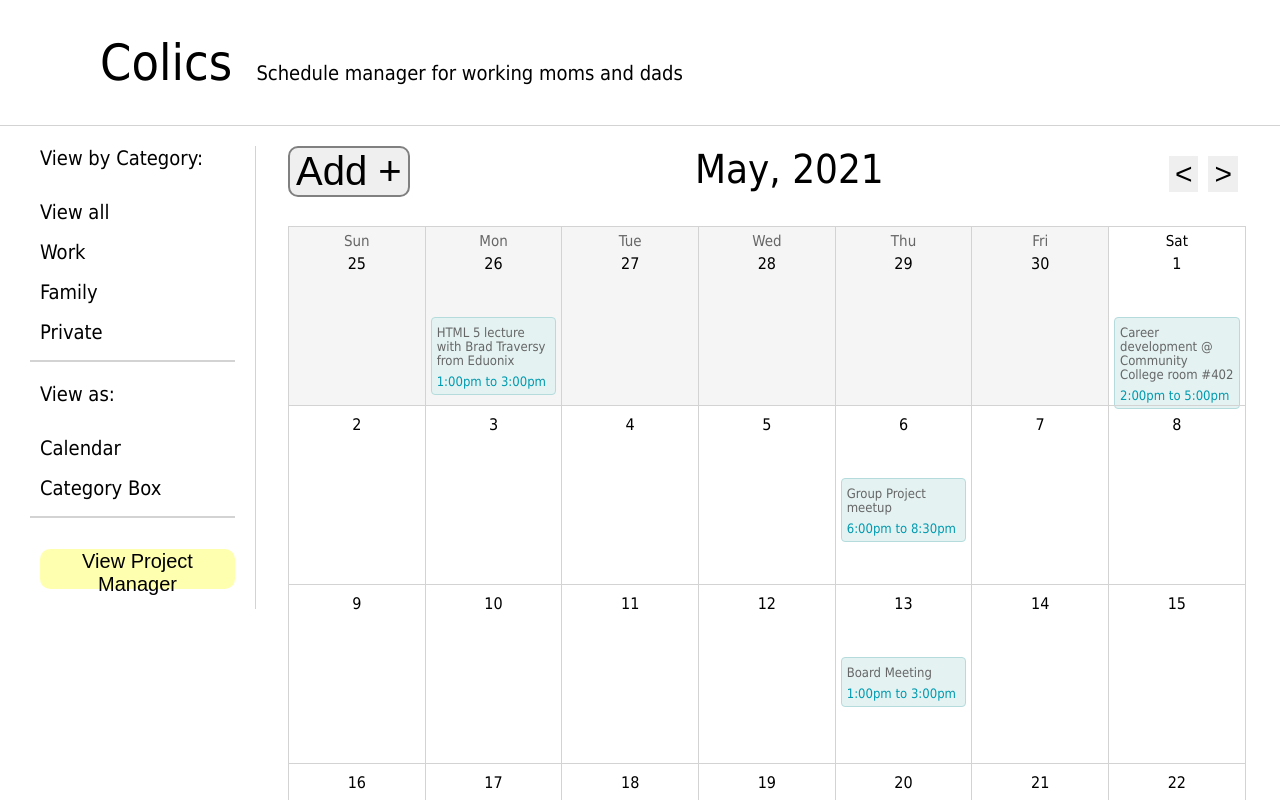
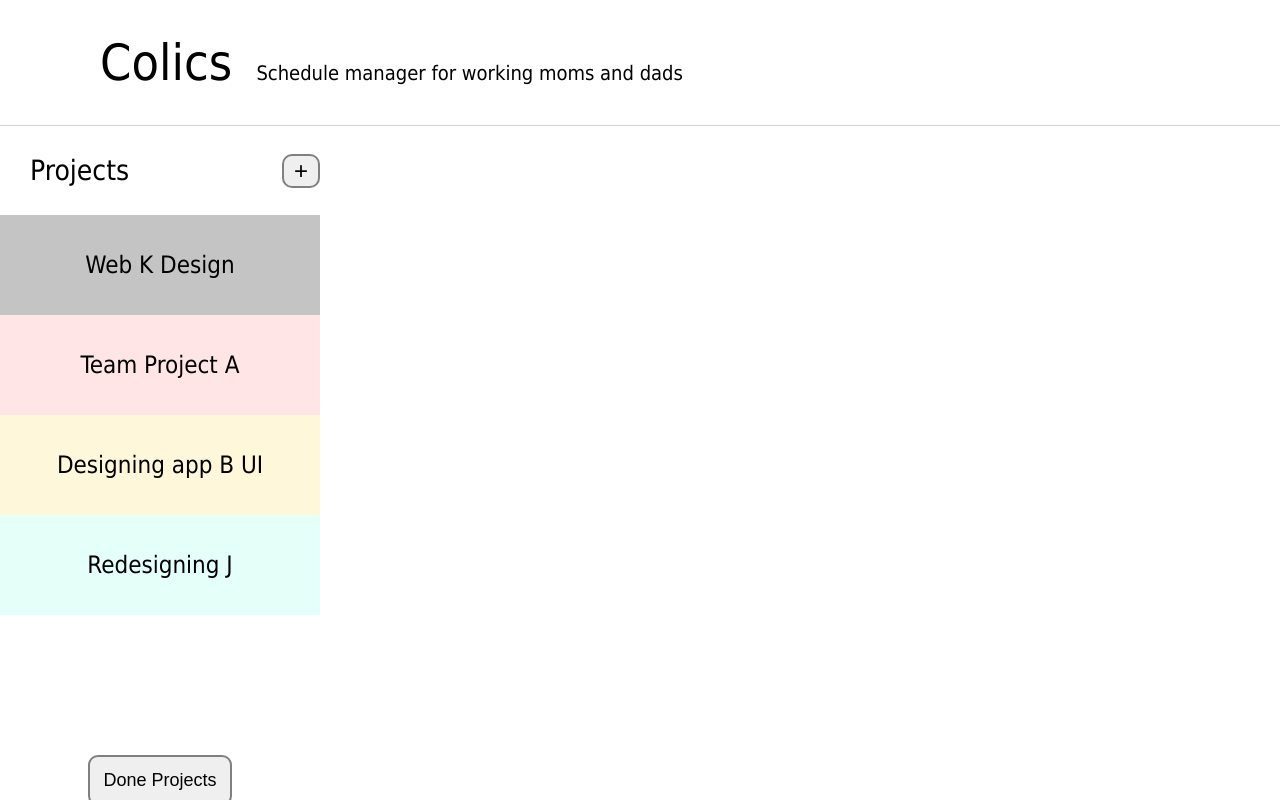
Before and after one commit to dbwk18/HCI-DesignProject, a React (Create React App) app: page /Projects in a window 1280 px wide. Shown: the top 800 px of the page. Built offline with nearby package versions, Linux system fonts and the light colour scheme.

Commit message:
create project manager

```diff
--- a/src/App.js
+++ b/src/App.js
@@ -1,12 +1,21 @@
-// import './App.css';
+import './App.css';
 import React from 'react';
+import { Route, Link, Switch } from 'react-router-dom';
+import { BrowserRouter } from 'react-router-dom'
 import Mainpage from './Pages/Mainpage/Mainpage'
+import Projectpage from './Pages/Projectpage/Projectpage'
 
 function App() {
   return (
-    <div>
-      <Mainpage />
-    </div>
+      <BrowserRouter>
+        <div>
+          <Switch>
+            <Route path="/" component={Mainpage} exact={true} />
+            <Route path="/Projects" component={Projectpage} />
+          </Switch>
+        </div>
+      </BrowserRouter>
+
   );
 }
 
--- /dev/null
+++ b/src/Components/Projectmenu/Projectmenu.css
@@ -0,0 +1,53 @@
+.projectHeaderText {
+  font-size: 28px;
+  margin-left: 30px;
+}
+
+.projectAddBtn {
+  font-size: 24px;
+  border: 2px solid gray;
+  float: right;
+  border-radius: 10px;
+  padding-left: 10px;
+  padding-right: 10px;
+}
+
+.projectmenu-category {
+  text-align: center;
+  margin: 0px;
+  /* width: 300px; */
+  height: 100px;
+  line-height: 100px;
+  font-size: 24px;
+}
+
+#project1 {
+  background-color: #c4c4c4;
+}
+
+#project2 {
+  background-color: #ffe5e5;
+}
+
+#project3 {
+  background-color: #fff7d9;
+}
+
+#project4 {
+  background-color: #e5fff9;
+}
+.doneBtnWrapper {
+  display: flex;
+  padding-top: 140px;
+  /* align-items: flex-end; */
+  justify-content: center;
+}
+
+.doneprojectBtn {
+  text-align: center;
+  font-size: 18px;
+  border: 2px solid gray;
+  border-radius: 10px;
+  padding: 13px;
+  justify-content: center;
+}
--- /dev/null
+++ b/src/Components/Projectmenu/Projectmenu.js
@@ -0,0 +1,26 @@
+import React from 'react';
+import './Projectmenu.css';
+
+function Projectmenu(){
+    return(
+        <div className = 'projectMenu'>
+            <div className = 'projectMenuHeader'>
+                <p className = 'projectHeaderText'>Projects <button className = 'projectAddBtn'> + </button></p>
+
+            </div>
+
+            <div className = 'projectmenu-category' id = 'project1'>Web K Design</div>
+            <div className = 'projectmenu-category' id = 'project2'>Team Project A</div>
+            <div className = 'projectmenu-category' id = 'project3'>Designing app B UI</div>
+            <div className = 'projectmenu-category' id = 'project4'>Redesigning J</div>
+            <div className = 'doneBtnWrapper'>
+            <button className = 'doneprojectBtn'>Done Projects</button>
+            </div>
+
+
+        </div>
+    )
+
+}
+
+export default Projectmenu;
--- /dev/null
+++ b/src/Components/Timeline/Timeline.js
@@ -0,0 +1,11 @@
+import react from 'react';
+
+function Timeline(){
+    return(
+        <div>
+
+        </div>
+    )
+}
+
+export default Timeline;
--- a/src/Pages/Projectpage/Projectpage.css
+++ b/src/Pages/Projectpage/Projectpage.css
@@ -0,0 +1,14 @@
+.headerContainer {
+  border-bottom: 1px solid lightgray;
+}
+
+.projectmenuContainer {
+  float: left;
+  width: 25%;
+}
+
+.timelineContainer {
+  float: left;
+  width: 70%;
+  margin-left: 2.5%;
+}
--- a/src/Pages/Projectpage/Projectpage.js
+++ b/src/Pages/Projectpage/Projectpage.js
@@ -0,0 +1,27 @@
+import './Projectpage.css';
+
+import React from 'react';
+import Header from '../../Components/Header/Header'
+import Projectmenu from '../../Components/Projectmenu/Projectmenu'
+import Timeline from '../../Components/Timeline/Timeline'
+
+function Projectpage() {
+    return(
+        <div className='Container'>
+            <div className = 'headerContainer'>
+                <Header />
+            </div>
+            <div className = 'mainContainer'>
+                <div className='projectmenuContainer'>
+                    <Projectmenu />
+                </div>
+                <div className='timelineContainer'>
+                    <Timeline />
+                </div>
+            </div>
+
+        </div>
+    )
+}
+
+export default Projectpage;
```
Also changed, not shown: src/Pages/Projectpage/Subtaskpage.js (added, +25 -0 lines), src/Components/Timeline/Timeline.css (added), src/Pages/Projectpage/Subtaskpage.css (added).
